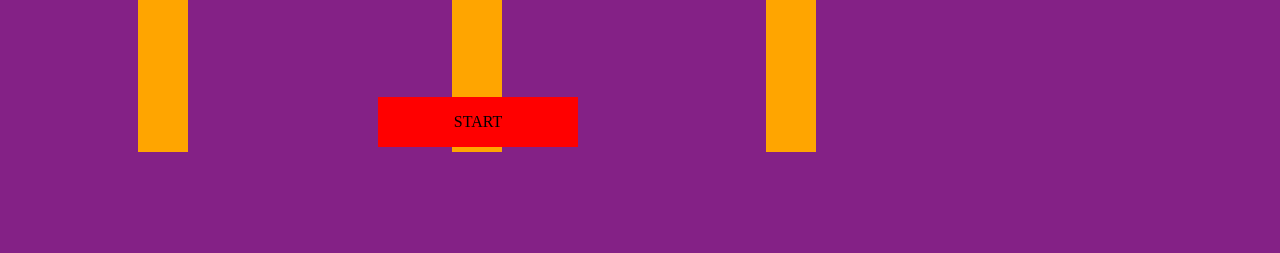
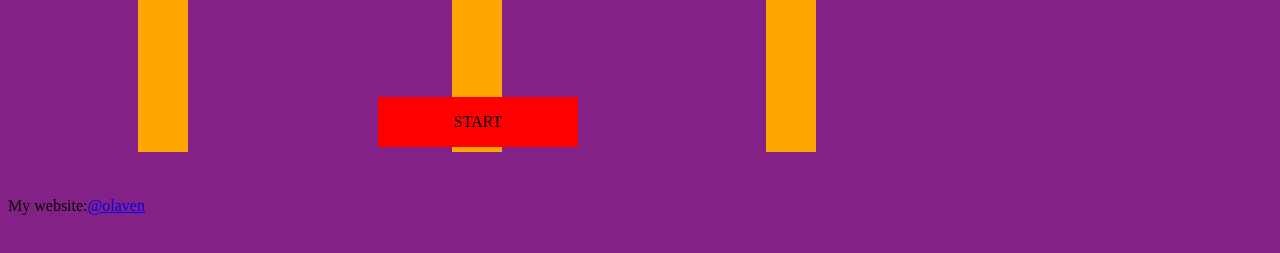
Before and after one commit to olaven/stop-the-columns, a plain HTML site: page index.html in a window 1280 px wide. Shown: the part 161-414 px from the top of the page. Drawn offline with Linux system fonts and the light colour scheme.

Commit message:
adding link to my website

```diff
--- a/index.html
+++ b/index.html
@@ -16,5 +16,8 @@
     <div class="textinfo" id="timeArea">
       Time:
     </div>
+    <div id="website">
+      My website:<a href="olaven.wordpress.com">@olaven</a>
+    </div>
   </body>
 </html>
```
